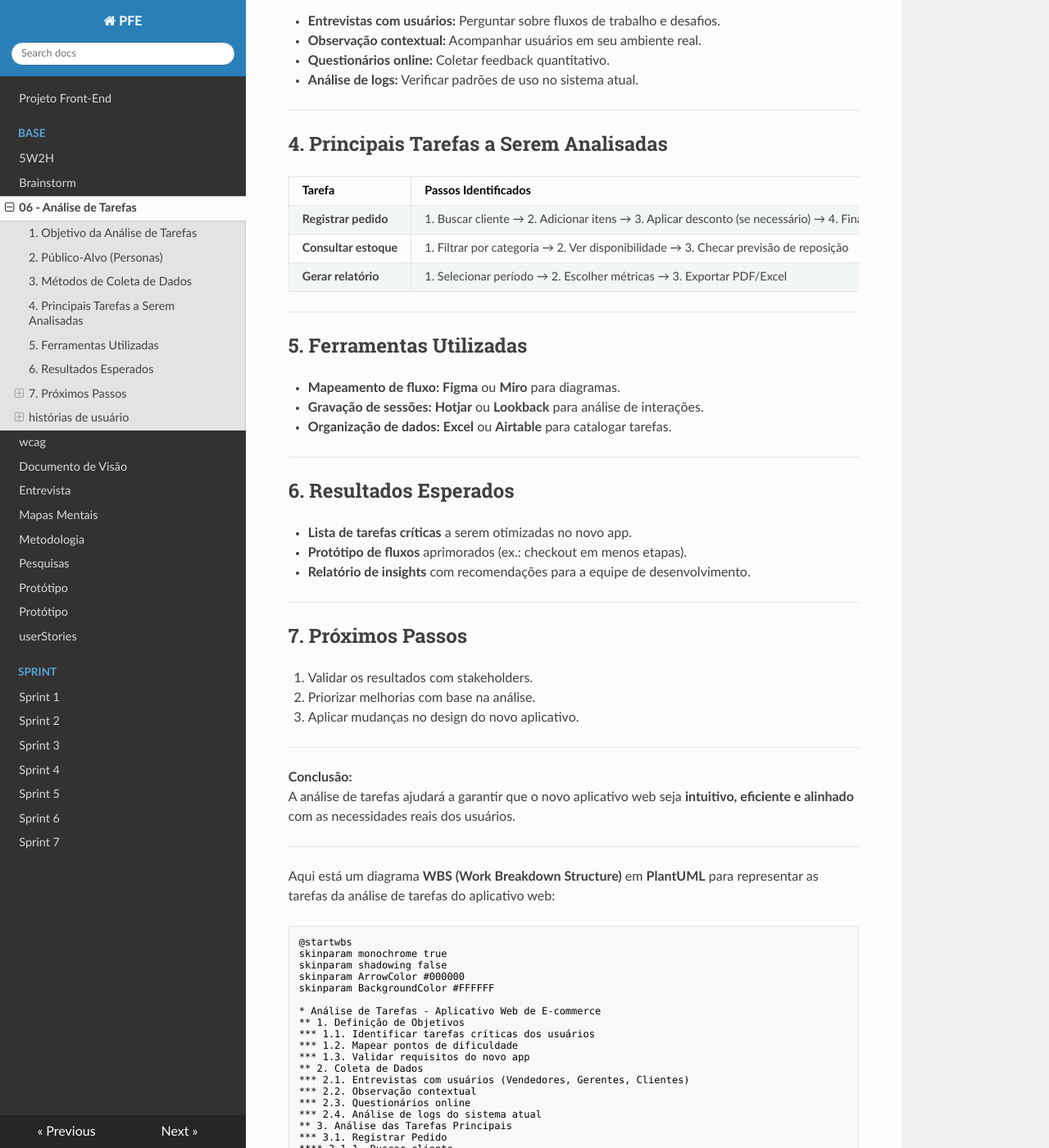
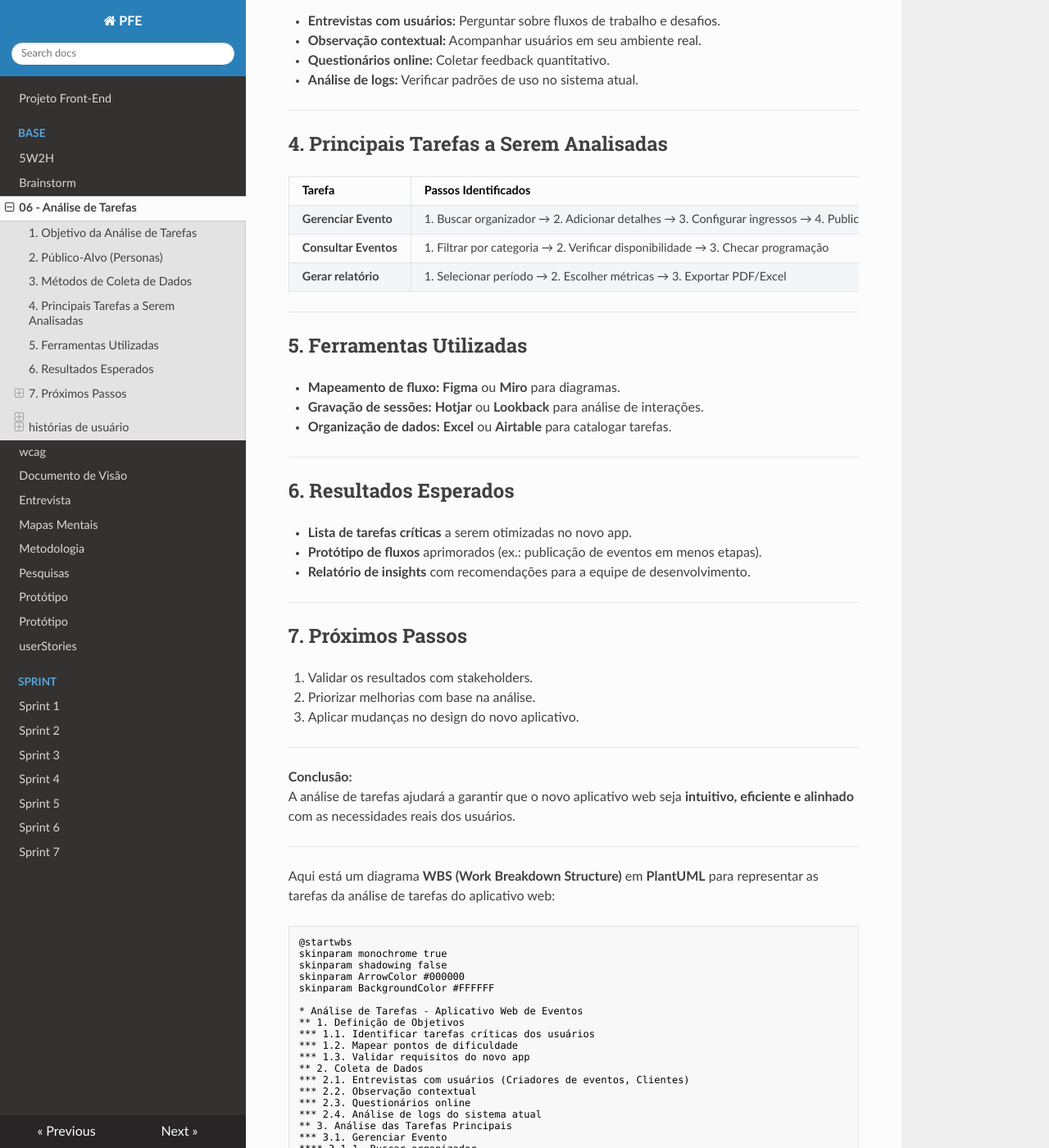
Before and after one commit to Projetos-de-Extensao/PFE_25.1_8001_BetoCuenca, an MkDocs documentation site: the page built from docs/base/aht.md, in a window 1280 px wide and 1400 px high, scrolled down 818 px. Shown: the whole window at 82% size. Built offline with MkDocs 1.6.1, drawn with Linux system fonts in a browser that asks for light colours; nearby versions of some CDN libraries; some of the changed text lies outside the part shown.

Commit message:
working on the AHT.md doc

````diff
--- a/docs/base/aht.md
+++ b/docs/base/aht.md
@@ -2,7 +2,7 @@
 
 **Contexto:**
 
-Uma empresa de e-commerce está desenvolvendo um **novo aplicativo web** para facilitar a gestão de pedidos, estoque e atendimento ao cliente. A equipe de UX/UI precisa realizar uma **análise de tarefas** para entender como os usuários (vendedores, gerentes e clientes) interagem com o sistema atual e identificar oportunidades de melhoria.
+Estámos desenvolvendo um **novo aplicativo web** para facilitar a gestão de eventos, consulta de eventos e atendimento aos participantes. A equipe de UX/UI precisa realizar uma **análise de tarefas** para entender como os usuários (organizadores de eventos, participantes e administradores) interagem com o sistema atual e identificar oportunidades de melhoria.
 
 ---
 
@@ -16,9 +16,9 @@
 ## **2. Público-Alvo (Personas)**
 | Perfil          | Tarefas Principais                     |
 |-----------------|----------------------------------------|
-| **Vendedor**    | Registrar pedidos, consultar estoque   |
-| **Gerente**     | Aprovar descontos, gerar relatórios    |
-| **Cliente**     | Acompanhar pedido, solicitar suporte   |
+| **Organizador** | Gerenciar eventos, configurar ingressos   |
+| **Administrador**     | Aprovar eventos, gerar relatórios    |
+| **Participante**     | Consultar eventos, fazer inscrições   |
 
 ---
 
@@ -33,8 +33,8 @@
 ## **4. Principais Tarefas a Serem Analisadas**
 | Tarefa                  | Passos Identificados                     | Possíveis Problemas              |
 |-------------------------|------------------------------------------|----------------------------------|
-| **Registrar pedido**    | 1. Buscar cliente → 2. Adicionar itens → 3. Aplicar desconto (se necessário) → 4. Finalizar venda | Lentidão na busca de produtos |
-| **Consultar estoque**   | 1. Filtrar por categoria → 2. Ver disponibilidade → 3. Checar previsão de reposição | Dados desatualizados |
+| **Gerenciar Evento**    | 1. Buscar organizador → 2. Adicionar detalhes → 3. Configurar ingressos → 4. Publicar evento | Lentidão na busca de organizadores |
+| **Consultar Eventos**   | 1. Filtrar por categoria → 2. Verificar disponibilidade → 3. Checar programação | Dados desatualizados |
 | **Gerar relatório**     | 1. Selecionar período → 2. Escolher métricas → 3. Exportar PDF/Excel | Interface confusa |
 
 ---
@@ -48,7 +48,7 @@
 
 ## **6. Resultados Esperados**
 - **Lista de tarefas críticas** a serem otimizadas no novo app.
-- **Protótipo de fluxos** aprimorados (ex.: checkout em menos etapas).
+- **Protótipo de fluxos** aprimorados (ex.: publicação de eventos em menos etapas).
 - **Relatório de insights** com recomendações para a equipe de desenvolvimento.
 
 ---
@@ -74,44 +74,45 @@
 skinparam ArrowColor #000000
 skinparam BackgroundColor #FFFFFF
 
-* Análise de Tarefas - Aplicativo Web de E-commerce
+* Análise de Tarefas - Aplicativo Web de Eventos
 ** 1. Definição de Objetivos
 *** 1.1. Identificar tarefas críticas dos usuários
 *** 1.2. Mapear pontos de dificuldade
 *** 1.3. Validar requisitos do novo app
 ** 2. Coleta de Dados
-*** 2.1. Entrevistas com usuários (Vendedores, Gerentes, Clientes)
+*** 2.1. Entrevistas com usuários (Criadores de eventos, Clientes)
 *** 2.2. Observação contextual
 *** 2.3. Questionários online
 *** 2.4. Análise de logs do sistema atual
 ** 3. Análise das Tarefas Principais
-*** 3.1. Registrar Pedido
-**** 3.1.1. Buscar cliente
-**** 3.1.2. Adicionar itens
-**** 3.1.3. Aplicar desconto (se necessário)
-**** 3.1.4. Finalizar venda
-*** 3.2. Consultar Estoque
+*** 3.1. Gerenciar Evento
+**** 3.1.1. Buscar organizador
+**** 3.1.2. Adicionar detalhes do evento
+**** 3.1.3. Configurar ingressos (se aplicável)
+**** 3.1.4. Publicar evento
+*** 3.2. Consultar Eventos
 **** 3.2.1. Filtrar por categoria
-**** 3.2.2. Ver disponibilidade
-**** 3.2.3. Checar previsão de reposição
-*** 3.3. Gerar Relatório
+**** 3.2.2. Verificar disponibilidade
+**** 3.2.3. Checar programação
+*** 3.3. Gerar Relatórios
 **** 3.3.1. Selecionar período
-**** 3.3.2. Escolher métricas
+**** 3.3.2. Escolher métricas do evento
+***** Número de participantes
+***** Taxa de ocupação
+***** Vendas de ingressos por categoria
+***** Engajamento nas redes sociais
 **** 3.3.3. Exportar (PDF/Excel)
 ** 4. Identificação de Problemas
-*** 4.1. Lentidão na busca de produtos
-*** 4.2. Dados de estoque desatualizados
-*** 4.3. Interface confusa para relatórios
+*** (Nehuma)
 ** 5. Proposta de Melhorias
-*** 5.1. Otimizar fluxo de checkout
-*** 5.2. Melhorar sincronização de estoque
-*** 5.3. Redesenhar interface de relatórios
+*** (Nehuma)
 ** 6. Validação e Priorização
-*** 6.1. Apresentar insights aos stakeholders
-*** 6.2. Priorizar melhorias
+*** 6.1. Apresentar insights aos stakeholders (Prof. John)
+*** 6.2. Priorizar dicas do professor
 *** 6.3. Ajustar protótipos
 @endwbs
 ```
+![Análise de Tarefas](../assets/AHT1.png)
 
 ### **Visualização do Diagrama:**
 
@@ -131,82 +132,73 @@
 
 ---
 
-Aqui está um protótipo de **fluxo de tarefas em formato wireframe** usando **PlantUML Salt**, simulando telas básicas do aplicativo web de e-commerce:
+Aqui está um protótipo de **fluxo de tarefas em formato wireframe** usando **PlantUML Salt**, simulando telas básicas do aplicativo web de eventos:
 
 ```plantuml
 @startsalt
 {
-  {#white+lightgrey}
-  {* <b>Aplicativo Web - Fluxo de Tarefas (Wireframe)</b> }
+  {* <b>Aplicativo Web de Eventos - Fluxo de Tarefas (Wireframe)</b> }
 
-  // --- Tela: Registrar Pedido --- //
-  {T "Registrar Pedido"
-    [Buscar cliente    | input:___________ 🔍]
-    [Lista de produtos | ( ) Produto A  $10.00]
-    [                  | ( ) Produto B  $15.00]
-    [                  | (✔) Produto C  $20.00]
-    [Desconto (%)      | input:___5%     [Aplicar]]
-    [Total: $35.00     | [Finalizar Venda]]
+__**Tela: Gerenciar Evento**__
+  {T "Gerenciar Evento"
+    [Buscar organizador    | input:___________ 🔍]
+    [Detalhes do evento   | input:___________]
+    [Data e Hora          | input:___/___/____ ▾]
+    [Local                | input:___________]
+    [Categoria            | dropdown: Evento ▼]
+    [Configurar Ingressos | ( ) Gratuito]
+    [                     | ( ) Pago R$___]
+    [                     | ( ) Limitado ___ vagas]
+    [ [Publicar Evento] ]
   }
-
-  // --- Tela: Consultar Estoque --- //
-  {T "Consultar Estoque"
+--------------------------------------------------------------
+__**Tela: Consultar Eventos**__
+  {T "Consultar Eventos"
     [Filtrar por: | dropdown: Categoria ▼]
-    [Itens no estoque:]
+    [Eventos disponíveis:]
     {#
-      | Produto | Qtd | Reposição |
-      |---------|-----|-----------|
-      | A       | 50  | 05/04     |
-      | B       | 0   | 10/04     |
-      | C       | 120 | -         |
+      Evento | Data  | Vagas   | Status
+      Show A| 15/04 | 50/100  | Aberto
+      Show B| 20/04 | 0/200   | Lotado
+      Show C| 25/04 | 150/150 | Fechado
     }
-    [Atualizar Estoque]
+    [Atualizar Lista]
   }
-
-  // --- Tela: Gerar Relatório --- //
+--------------------------------------------------------------
+__**Tela: Gerar Relatório**__
   {T "Gerar Relatório"
     [Período: | 01/03/2024 ▾ to 31/03/2024 ▾]
     [Métricas:]
-    [ (✔) Vendas por dia  ]
-    [ (✔) Produtos mais vendidos ]
-    [ ( ) Ticket médio    ]
+    [ (✔) Número de participantes ]
+    [ (✔) Taxa de ocupação ]
+    [ (✔) Vendas por categoria ]
+    [ ( ) Engajamento social ]
     [Formato: | (✔) PDF   ( ) Excel ]
     [ [Gerar Relatório] ]
   }
-
-  // --- Notas --- //
-  note right
-    <b>Problemas identificados:</b>
-    1. Campo de busca lento
-    2. Atualização de estoque não automática
-    3. Opções de relatório pouco intuitivas
-  end note
 }
 @endsalt
 ```
-
+![Exemplo das Telas](../assets/AHT2.png)
 ---
 
 ### **Características do Protótipo:**
 
-1. **Registrar Pedido**:
+1. **Gerenciar Evento**:
    - Campo de busca com ícone de lupa 🔍
-   - Lista de produtos selecionáveis (checkboxes)
-   - Seção para aplicar desconto
+   - Campos para detalhes do evento
+   - Configuração de ingressos
    - Botão de ação principal
 
-2. **Consultar Estoque**:
+2. **Consultar Eventos**:
    - Dropdown para filtro
-   - Tabela de dados simulada
-   - Botão para atualização manual (problema identificado)
+   - Tabela de eventos disponíveis
+   - Botão para atualização manual
 
 3. **Gerar Relatório**:
    - Seletores de período
    - Checkboxes para métricas
    - Opções de formato de exportação
-
-4. **Anotações**:
-   - Destaque dos 3 principais problemas de UX
 
 ---
 
@@ -251,39 +243,39 @@
 
 ---
 
-### **1. Histórias para Vendedores**
+### **1. Histórias para Organizadores de Eventos**
 
-**US01** - Como **vendedor**, quero **buscar clientes rapidamente pelo nome ou CPF** para agilizar o atendimento.
-*(Critério de Aceitação: Resultados em <2 segundos, com sugestão ao digitar)*
+**US01** - Como **organizador**, quero **buscar e adicionar detalhes do evento rapidamente** para agilizar a publicação.
+*(Critério de Aceitação: Formulário com validação em tempo real)*
 
-**US02** - Como **vendedor**, quero **aplicar descontos personalizados** para fidelizar clientes.
-*(Critério de Aceitação: Campo com validação de limite por perfil de usuário)*
+**US02** - Como **organizador**, quero **configurar diferentes tipos de ingressos** para atender diferentes públicos.
+*(Critério de Aceitação: Opções para gratuito, pago e limitado)*
 
-**US03** - Como **vendedor**, quero **ver o estoque em tempo real** durante a venda para evitar prometer produtos indisponíveis.
-*(Critério de Aceitação: Indicador visual "ESGOTADO" se quantidade = 0)*
+**US03** - Como **organizador**, quero **ver o status de ocupação em tempo real** para gerenciar a capacidade do evento.
+*(Critério de Aceitação: Indicador visual de vagas disponíveis)*
 
-### **2. Histórias para Gerentes**
+### **2. Histórias para Administradores**
 
-**US04** - Como **gerente**, quero **aprovar descontos acima de 10%** para manter a margem de lucro.
-*(Critério de Aceitação: Notificação push para aprovação em 2º nível)*
+**US04** - Como **administrador**, quero **aprovar eventos antes da publicação** para garantir qualidade.
+*(Critério de Aceitação: Fluxo de aprovação em duas etapas)*
 
-**US05** - Como **gerente**, quero **exportar relatórios de vendas por período** para análise mensal.
+**US05** - Como **administrador**, quero **gerar relatórios de participação por período** para análise mensal.
 *(Critério de Aceitação: Opções de PDF/Excel com gráficos embutidos)*
 
-**US06** - Como **gerente**, quero **receber alertas de estoque crítico** para evitar rupturas.
-*(Critério de Aceitação: Notificação quando estoque <5 unidades)*
+**US06** - Como **administrador**, quero **receber alertas de eventos lotados** para planejar expansão.
+*(Critério de Aceitação: Notificação quando ocupação >90%)*
 
-### **3. Histórias para Clientes**
+### **3. Histórias para Participantes**
 
-**US07** - Como **cliente**, quero **rastrear meu pedido em tempo real** para planejar meu dia.
-*(Critério de Aceitação: Status com etapas "Preparação/Entrega/Entregue")*
+**US07** - Como **participante**, quero **consultar eventos por categoria** para encontrar eventos de interesse.
+*(Critério de Aceitação: Filtros por tipo, data e localização)*
 
-**US08** - Como **cliente**, quero **solicitar trocas via chat** para resolver problemas sem ligar.
-*(Critério de Aceitação: Botão "Abrir Chamado" no histórico de pedidos)*
+**US08** - Como **participante**, quero **inscrever-me em eventos via chat** para resolver dúvidas sem ligar.
+*(Critério de Aceitação: Botão "Inscrever" com chat integrado)*
 
 ### **4. Histórias Técnicas (Derivadas dos Problemas Identificados)**
 
-**US09** - Como **sistema**, preciso **sincronizar o estoque com o PDV a cada 5 minutos** para evitar vendas de itens indisponíveis.
+**US09** - Como **sistema**, preciso **sincronizar a disponibilidade de vagas a cada 5 minutos** para evitar overselling.
 
 **US10** - Como **equipe de UX**, queremos **redesenhar o fluxo de relatórios** para reduzir cliques desnecessários.
 *(Critério de Aceitação: Teste A/B com redução de 50% no tempo de geração)*
@@ -301,15 +293,15 @@
 
 | História | Tela no Protótipo Salt | Problema Relacionado |
 |----------|------------------------|----------------------|
-| US01     | "Buscar cliente"       | Campo de busca lento |
-| US03     | Tabela de estoque      | Dados desatualizados |
+| US01     | "Gerenciar Evento"     | Campo de busca lento |
+| US03     | Tabela de eventos      | Dados desatualizados |
 | US05     | Seção de relatórios    | Interface confusa    |
 
 ### **Próximos Passos**
 
 1. Validar histórias com stakeholders.
 2. Refinar critérios de aceitação com testes de usuário.
-3. Associar histórias a épicos no backlog (ex.: "Otimização de Checkout").
+3. Associar histórias a épicos no backlog (ex.: "Otimização de Gestão de Eventos").
 
 Essas histórias cobrem todos os pontos críticos identificados na **análise de tarefas** e **protótipo**, garantindo alinhamento entre necessidades do usuário e soluções técnicas.
 
@@ -328,34 +320,34 @@
     C --> D[Tarefas Técnicas]
 ```
 
-- **Épico**: Grande iniciativa estratégica (ex.: "Melhorar Gestão de Pedidos").
-- **Feature**: Funcionalidade entregável dentro do épico (ex.: "Fluxo de Descontos").
-- **História de Usuário**: Requisito específico (ex.: "Aplicar desconto manual").
-- **Tarefas**: Itens técnicos para implementação (ex.: "Criar endpoint de validação de desconto").
+- **Épico**: Grande iniciativa estratégica (ex.: "Melhorar Gestão de Eventos").
+- **Feature**: Funcionalidade entregável dentro do épico (ex.: "Fluxo de Ingressos").
+- **História de Usuário**: Requisito específico (ex.: "Configurar ingressos").
+- **Tarefas**: Itens técnicos para implementação (ex.: "Criar endpoint de validação de ingressos").
 
 ---
 
 ### **2. Exemplo Prático (Baseado no Cenário Anterior)**
 
-#### **Épico 1: Otimização do Processo de Vendas**
+#### **Épico 1: Otimização do Processo de Eventos**
 
 | Feature                      | Histórias Associadas (US)  |
 |------------------------------|---------------------------|
-| **Busca Rápida de Clientes** | US01 (Busca por nome/CPF) |
-| **Gestão de Descontos**      | US02, US04 (Aprovação)    |
+| **Busca Rápida de Eventos** | US01 (Busca por categoria) |
+| **Gestão de Ingressos**      | US02, US04 (Aprovação)    |
 
-#### **Épico 2: Controle de Estoque em Tempo Real**
+#### **Épico 2: Controle de Vagas em Tempo Real**
 
 | Feature                      | Histórias Associadas (US)  |
 |------------------------------|---------------------------|
-| **Sincronização de Estoque** | US03, US09 (Alertas)      |
+| **Sincronização de Vagas** | US03, US09 (Alertas)      |
 
-#### **Épico 3: Autoatendimento do Cliente**
+#### **Épico 3: Autoatendimento do Participante**
 
 | Feature                      | Histórias Associadas (US)  |
 |------------------------------|---------------------------|
-| **Rastreamento de Pedidos**  | US07                      |
-| **Canal de Suporte**         | US08 (Chat de Trocas)     |
+| **Consulta de Eventos**  | US07                      |
+| **Canal de Inscrição**         | US08 (Chat de Inscrições)     |
 
 ---
 
@@ -366,9 +358,9 @@
    - US10 (alta complexidade) → Sprint futura.
 
 2. **Quebrar épicos em features menores**:
-   - Ex.: O épico "Otimização de Vendas" pode ser dividido em:
-     - Feature 1: Busca de clientes (1 sprint).
-     - Feature 2: Descontos (2 sprints).
+   - Ex.: O épico "Otimização de Eventos" pode ser dividido em:
+     - Feature 1: Busca de eventos (1 sprint).
+     - Feature 2: Ingressos (2 sprints).
 
 3. **Usar critérios INVEST**:
    - Garantir que cada história seja **Independente**, **Negociável**, **Valiosa**, **Estimável**, **Pequena** e **Testável**.
@@ -380,13 +372,13 @@
 - **Jira/ClickUp**: Criar épicos > features > histórias.
 
 ```markdown
-  [Épico] Melhorar Gestão de Pedidos
+  [Épico] Melhorar Gestão de Eventos
     ├── [Feature] Busca Rápida
-    │    ├── US01: Buscar cliente em <2s
-    │    └── US05: Filtrar por histórico
-    └── [Feature] Descontos
-         ├── US02: Aplicar desconto
-         └── US04: Aprovação de gerente
+    │    ├── US01: Buscar evento em <2s
+    │    └── US05: Filtrar por categoria
+    └── [Feature] Ingressos
+         ├── US02: Configurar ingressos
+         └── US04: Aprovação de admin
 ```
 
 - **Miro**: Mapeamento visual com cores por prioridade.
@@ -399,8 +391,8 @@
   - Selecionar features prioritárias e desmembrar em histórias para a sprint.
   - Ex.: Na Sprint 1, implementar a **Feature "Busca Rápida"** (US01 + US05).
 - **Definição de Pronto (DoD)**:
-  - Para US03 ("Estoque em tempo real"), definir:
-    - Integração com API de estoque concluída.
+  - Para US03 ("Vagas em tempo real"), definir:
+    - Integração com API de vagas concluída.
     - Testes de carga realizados.
 
 ---
@@ -410,13 +402,13 @@
 | Sprint 1 | Histórias | Prioridade |
 |----------|-----------|------------|
 | **Feature: Busca Rápida** | US01, US05 | Must |
-| **Feature: Descontos**    | US02      | Should |
+| **Feature: Ingressos**    | US02      | Should |
 
 ---
 
 ### **7. Validação com Stakeholders**
 
 - Revisar épicos/features a cada **Reunião de Roadmap**.
-- Ajustar prioridades com base no feedback (ex.: adiantar US07 se clientes exigirem rastreamento).
+- Ajustar prioridades com base no feedback (ex.: adiantar US07 se participantes exigirem busca avançada).
 
 Essa estrutura mantém o backlog **focado no valor do usuário** e **adaptável a mudanças**, seguindo os princípios do Scrum.
````
Also changed, not shown: docs/assets/AHT1.png (added), docs/assets/AHT2.png (added).
